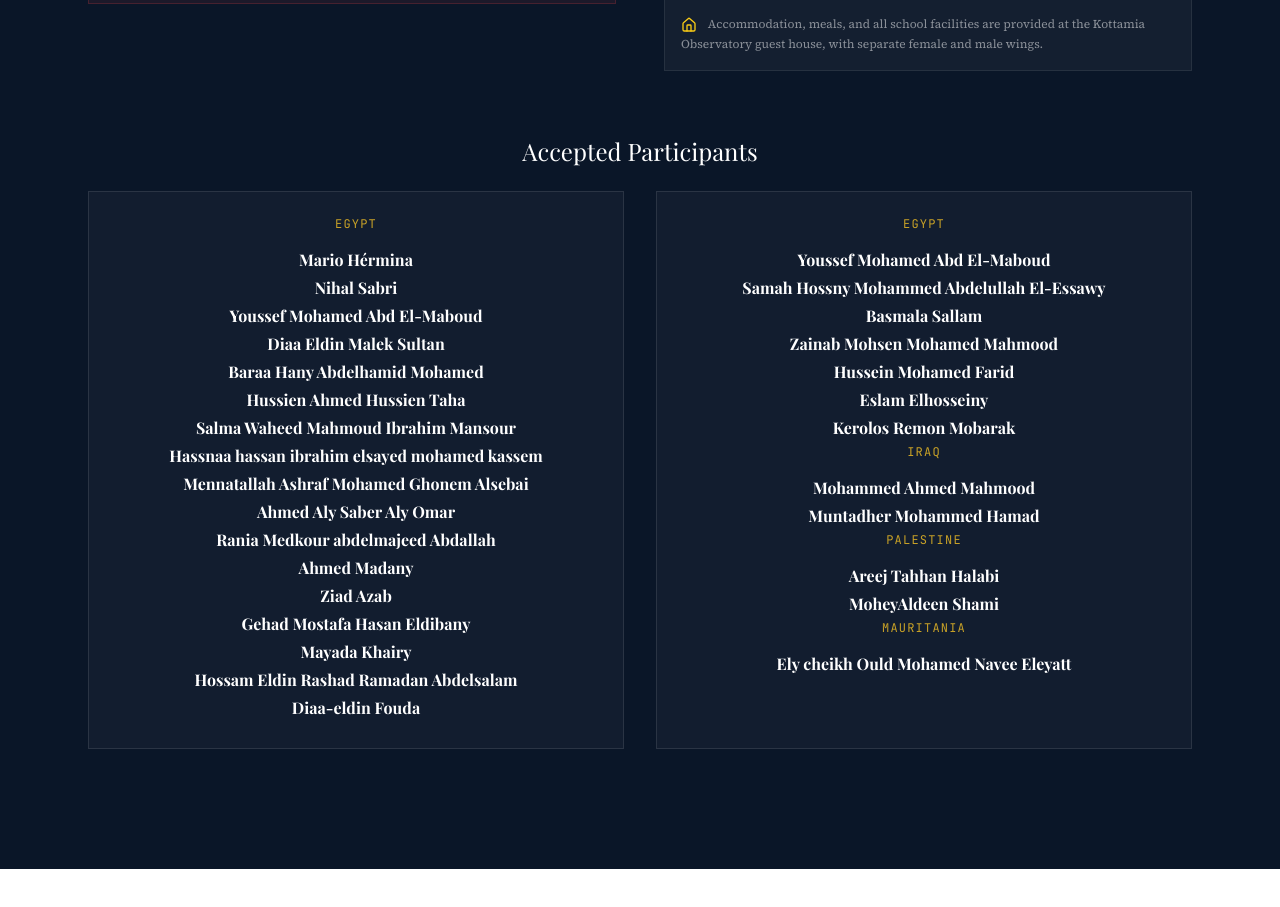
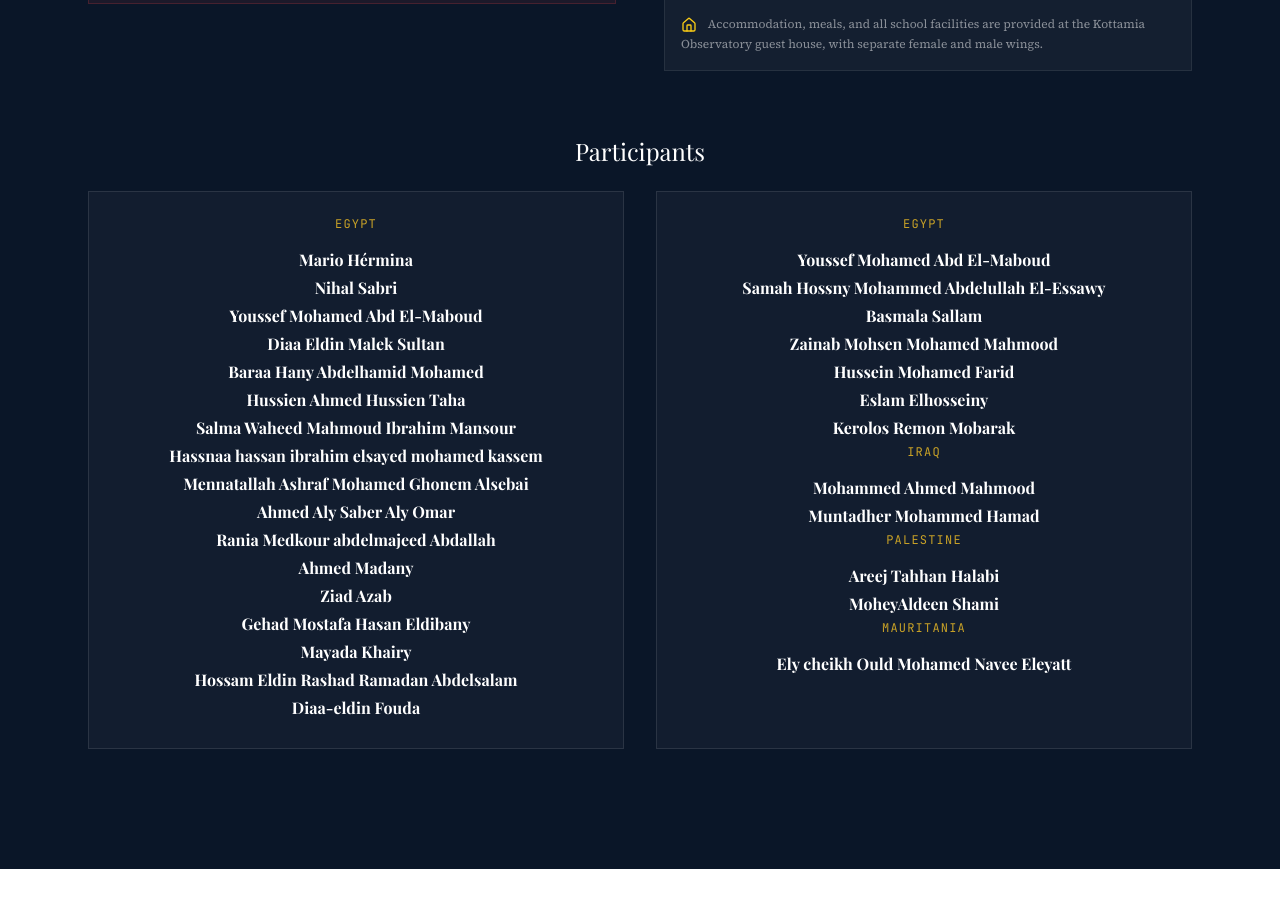
Before and after one commit to nihalsabri/AstronomySchool, a Next.js app: page / in a window 1280 px wide. Shown: the part 5580-6487 px from the top of the page. Built offline with nearby package versions, Linux system fonts and the light colour scheme; a web font is replaced by a local one.

Commit message:
update section name

```diff
--- a/components/Participants.jsx
+++ b/components/Participants.jsx
@@ -145,7 +145,7 @@ export default function Participants() {
         {/* Accepted Participants */}
 <div className="mt-16  text-center">
   <h3 className="font-display text-2xl mb-6" style={{ color: 'white' }}>
-    Accepted Participants
+    Participants
   </h3>
   <div className="grid md:grid-cols-2 gap-8">
             <div
```
